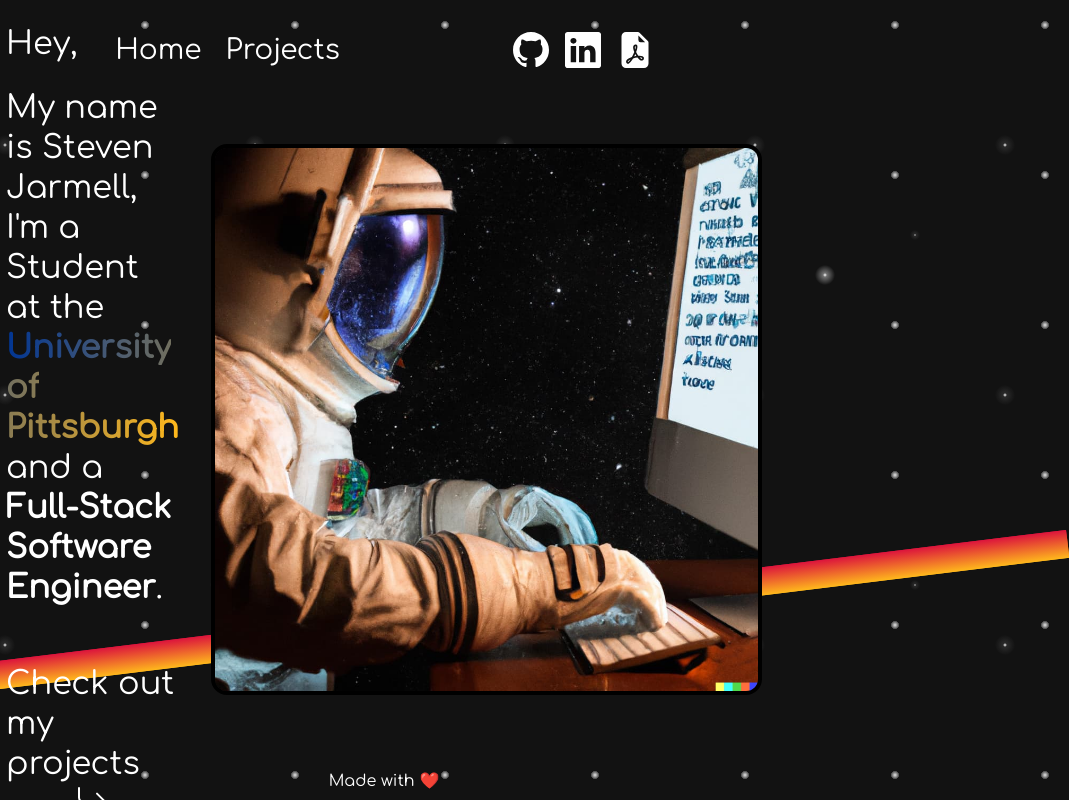
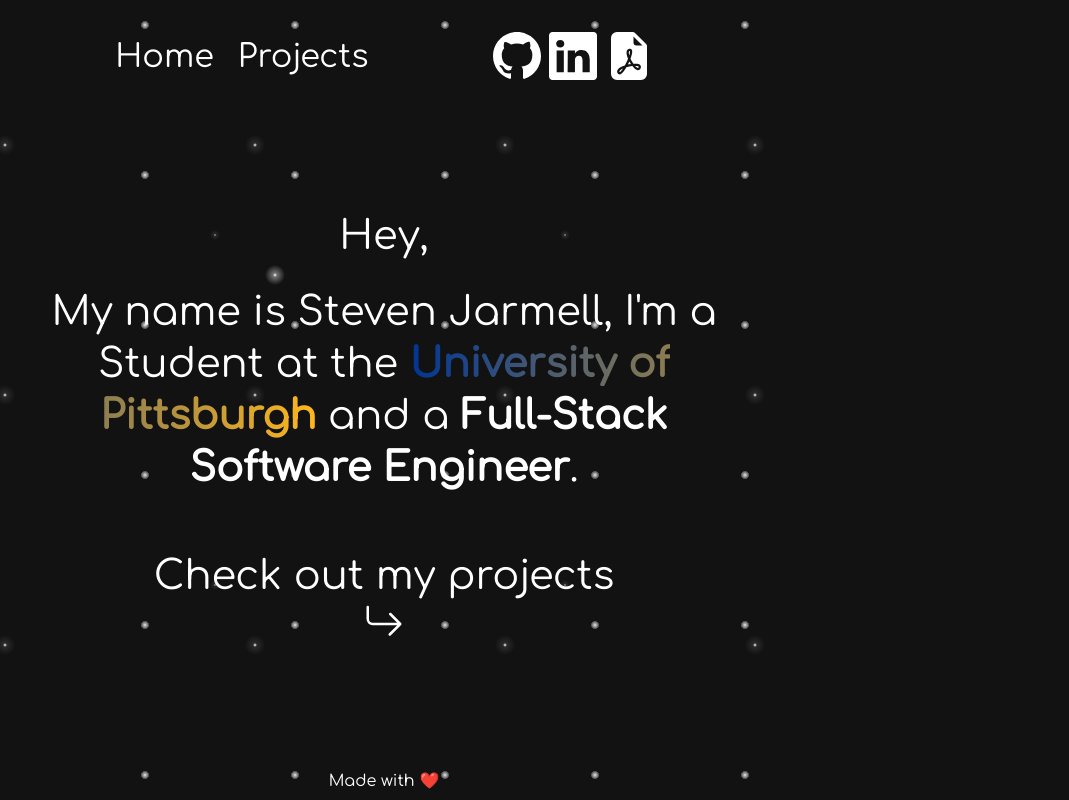
Before and after one commit to Steven-Jarmell/Steven-Jarmell.github.io, a React (Vite) app: page / in a window 768 px wide. Shown: the whole page, 1069 px wide, since content can reach past the window. Built offline with nearby package versions, Linux system fonts and the light colour scheme.

Commit message:
Add media queries for tablet Replace wikipedia picture for smaller one

```diff
--- a/src/Styles/Footer.css
+++ b/src/Styles/Footer.css
@@ -1,4 +1,11 @@
 .footer__container {
     padding-bottom: 10px;
     text-align: center;
+    font-size: 1.5rem;
 }
+
+@media (max-width: 960px) {
+    .footer__container {
+        font-size: 1rem;
+    }
+}
--- a/src/Styles/Header.css
+++ b/src/Styles/Header.css
@@ -16,11 +16,11 @@
 }
 
 .header__router-link {
-    font-size: 1.75rem;
+    font-size: 3rem;
 }
 
 .header__social-nav {
-    font-size: 2.25rem;
+    font-size: 4rem;
     display: flex;
     gap: 1rem;
 }
@@ -58,3 +58,18 @@
         font-size: 1.5rem;
     }
 }
+
+@media (min-width: 481px) and (max-width: 960px) {
+    .header__container {
+        width: 70vw;
+    }
+
+    .header__social-nav {
+        font-size: 3rem;
+        gap: .5rem;
+    }
+
+    .header__router-link {
+        font-size: 2rem;
+    }
+}
--- a/src/Styles/MainContent.css
+++ b/src/Styles/MainContent.css
@@ -19,12 +19,12 @@
     align-items: left;
     flex-direction: column;
     gap: 1.5rem;
-    font-size: 2rem;
-    line-height: 2.5rem;
+    font-size: 2.5rem;
+    line-height: 3.25rem;
 }
 
 .MainContent__info-pitt {
-    background: linear-gradient(to right, #003594, #FFB81C);
+    background: linear-gradient(to right, #003594, #ffb81c);
     -webkit-background-clip: text;
     -webkit-text-fill-color: transparent;
 }
@@ -38,8 +38,8 @@
 }
 
 .MainContent__picture {
-    max-height: 85%;
-    width: auto;
+    max-width: 85%;
+    max-height: 80%;
     border-radius: 1rem;
     border: 4px solid black;
 }
@@ -51,6 +51,7 @@
     align-items: center;
     padding-top: 2rem;
     cursor: pointer;
+    font-size: 2.5rem;
 }
 
 @media (max-width: 480px) {
@@ -75,3 +76,16 @@
         flex-basis: 1;
     }
 }
+
+@media (min-width: 481px) and (max-width: 960px) {
+    .MainContent__picture-container {
+        display: none;
+        flex-basis: 0;
+    }
+
+    .MainContent__container {
+        padding: 1rem;
+        text-align: center;
+        margin-left: auto;
+    }
+}
--- a/src/Styles/Project.css
+++ b/src/Styles/Project.css
@@ -34,7 +34,7 @@
 
 .project__name {
     text-align: center;
-    font-size: 2.25rem;
+    font-size: 3.5rem;
     padding-bottom: 1rem;
 }
 
@@ -53,6 +53,7 @@
     width: 50%;
     padding: 0.75rem 0rem;
     border-radius: 1rem;
+    font-size: 1.75rem;
 }
 
 .project__keyword {
@@ -64,8 +65,8 @@
 }
 
 .project__description {
-    font-size: 1.2rem;
-    line-height: 1.75rem;
+    font-size: 1.75rem;
+    line-height: 2rem;
 }
 
 .project__keywords-holder {
@@ -76,7 +77,11 @@
     flex-wrap: wrap;
 }
 
-@media (max-width: 480px) {
+.project__keywords-container {
+    font-size: 1.5rem;
+}
+
+@media (max-width: 960px) {
     .project__container {
         flex-direction: column;
     }
--- a/src/Styles/Projects.css
+++ b/src/Styles/Projects.css
@@ -5,10 +5,10 @@
 .projects__container {
     display: flex;
     flex-direction: column;
-    gap: 15rem;
+    gap: 20rem;
 }
 
-@media (max-width: 480px) {
+@media (max-width: 960px) {
     .projects__element-container {
         padding: 3rem;
     }
--- a/src/Styles/index.css
+++ b/src/Styles/index.css
@@ -59,7 +59,7 @@ body {
     transform: translateX(-5rem) rotate(-7deg);
 }
 
-@media (max-width: 480px) {
+@media (max-width: 960px) {
     body,
     html {
         height: 100vh;
```
Also changed, not shown: src/assets/wikipedia-logo.jpg.
